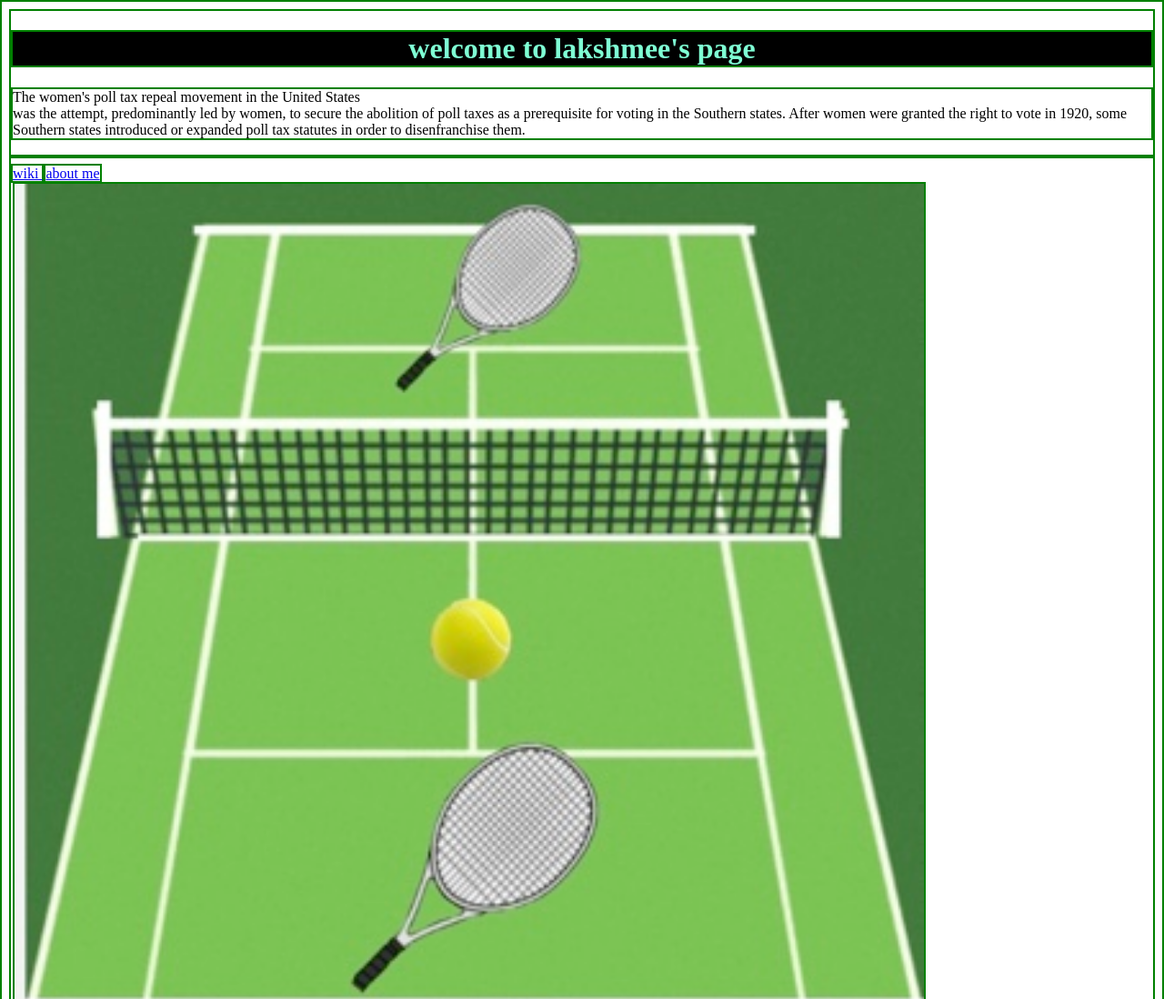
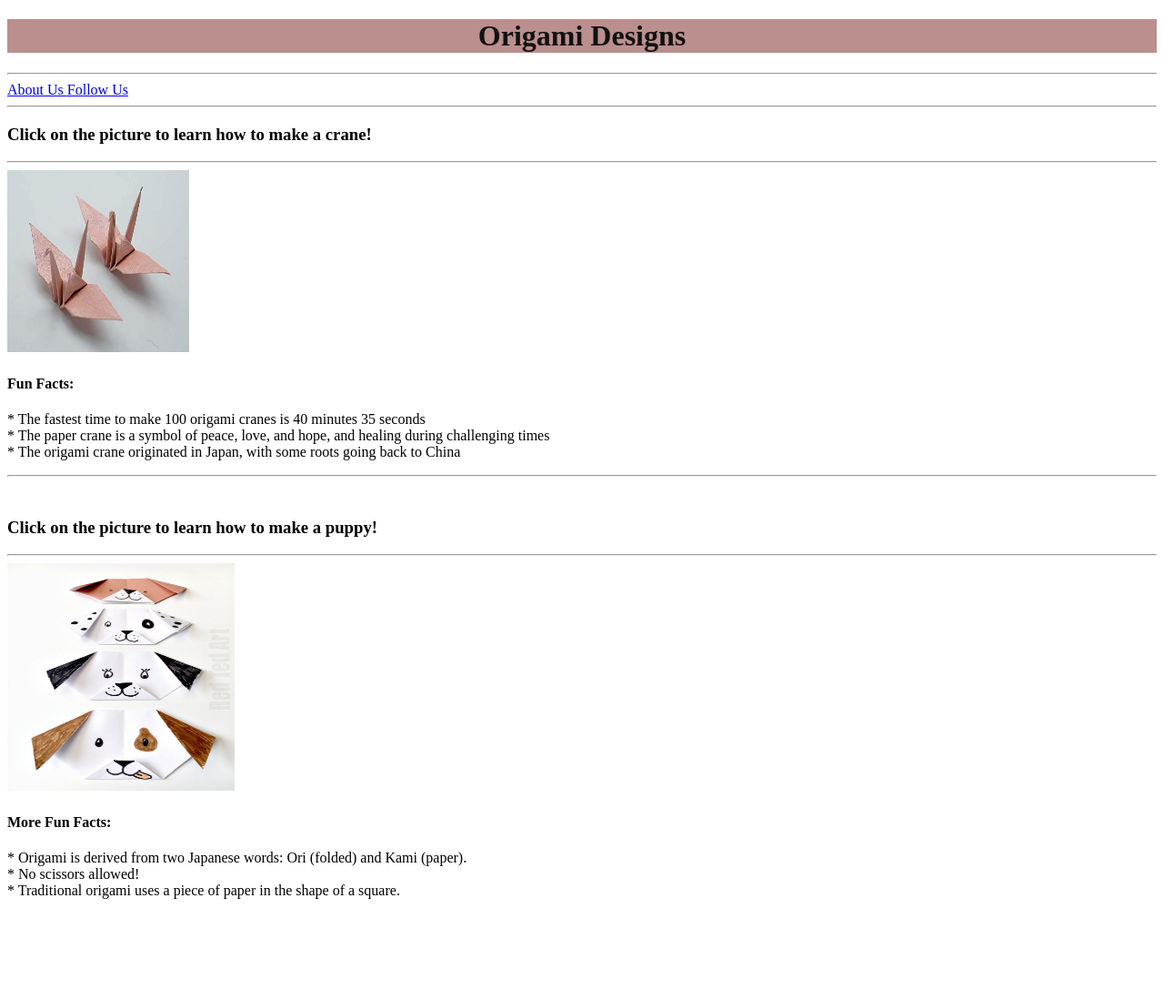
Before and after one commit to sonu-h/my-portfolio-stage-1, a plain HTML site: page index.html in a window 1280 px wide. Shown: the top 1098 px of the page at 91% size. After the commit the page ends 1004 px from the top, so only its background shows below. Drawn offline with Linux system fonts and the light colour scheme.

Commit message:
Add files via upload

```diff
--- a/index.html
+++ b/index.html
@@ -3,41 +3,65 @@
 <html>
     <head>
         <title>
-            my portfolio
+            Origami Designs
         </title>
         <style>
             h1{
-                color:aquamarine;
-                background-color: black;
+                color:rgb(18, 17, 17);
+                background-color: rosybrown;
                 text-align: center;
             }
-            *{
-                border: 2px solid green;
-            }
+
         </style>
     </head>
     <body>
         <h1>
-            welcome to lakshmee's page
+           Origami Designs
         </h1>
+
+        <hr/>
+        <a href="https://en.wikipedia.org/wiki/Main_Page"> About Us </a>
+        <a href="aboutme.html"> Follow Us </a>
+        <br/>
+        <hr/>
+        <h3>
+            Click on the picture to learn how to make a crane!
+        </h3>
+        <hr/>
+        <a href="https://www.youtube.com/watch?v=yTY-nGYYq_c">
+            <img src="crane origami.jpeg" alt="crane origami"
+            width= "200 px"
+            height= "200 px">
+        </a>
+        <h4>
+            Fun Facts:
+        </h4>
         <p>
-            The women's poll tax repeal movement in the United States <br/> was the attempt, predominantly led by women, to secure the abolition of poll taxes as a prerequisite for voting in the Southern states. After women were granted the right to vote in 1920, some Southern states introduced or expanded poll tax statutes in order to disenfranchise them.
+            * The fastest time to make 100 origami cranes is 40 minutes 35 seconds<br/>
+            * The paper crane is a symbol of peace, love, and hope, and healing during challenging times<br/>
+            * The origami crane originated in Japan, with some roots going back to China
         </p>
         <hr/>
-        <a href="https://en.wikipedia.org/wiki/Main_Page"> wiki </a>
-        <a href="aboutme.html"> about me </a>
         <br/>
-        <a href="https://en.wikipedia.org/wiki/Main_Page">
-            <img src="image.jpeg" alt="tennis game"
-            width= "1000 px"
-            height= "1000 px">
+
+        <h3>
+            Click on the picture to learn how to make a puppy!
+
+        </h3>
+        <hr/>
+
+        <a href="https://www.youtube.com/watch?v=kqCZvT-gfp4">
+            <img src="dog origami.jpg" alt="dog origami"
+            width= "250 px"
+            height= "250px">
         </a>
-        <br/>
-        <a href="https://www.instagram.com/">
-            <img src="insta.png" alt="instagram"
-            width= "50 px"
-            height= "50px">
-        </a>
-
+        <h4>
+            More Fun Facts:
+        </h4>
+        <p>
+            * Origami is derived from two Japanese words: Ori (folded) and Kami (paper).<br/>
+            * No scissors allowed!<br/>
+            * Traditional origami uses a piece of paper in the shape of a square.
+        </p>
     </body>
 </html>
```
Also changed, not shown: crane origami.jpeg (added), dog origami.jpg (added).
